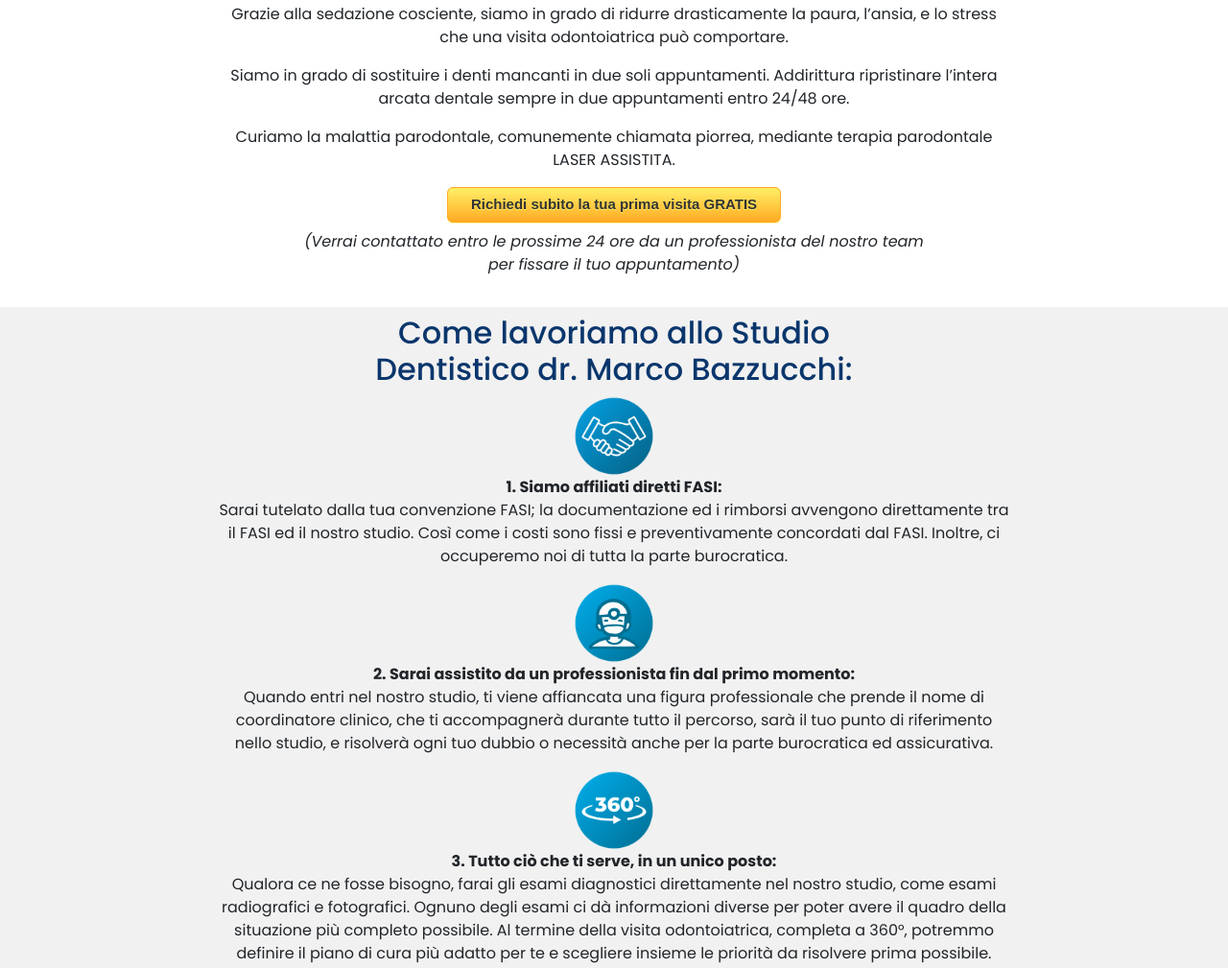
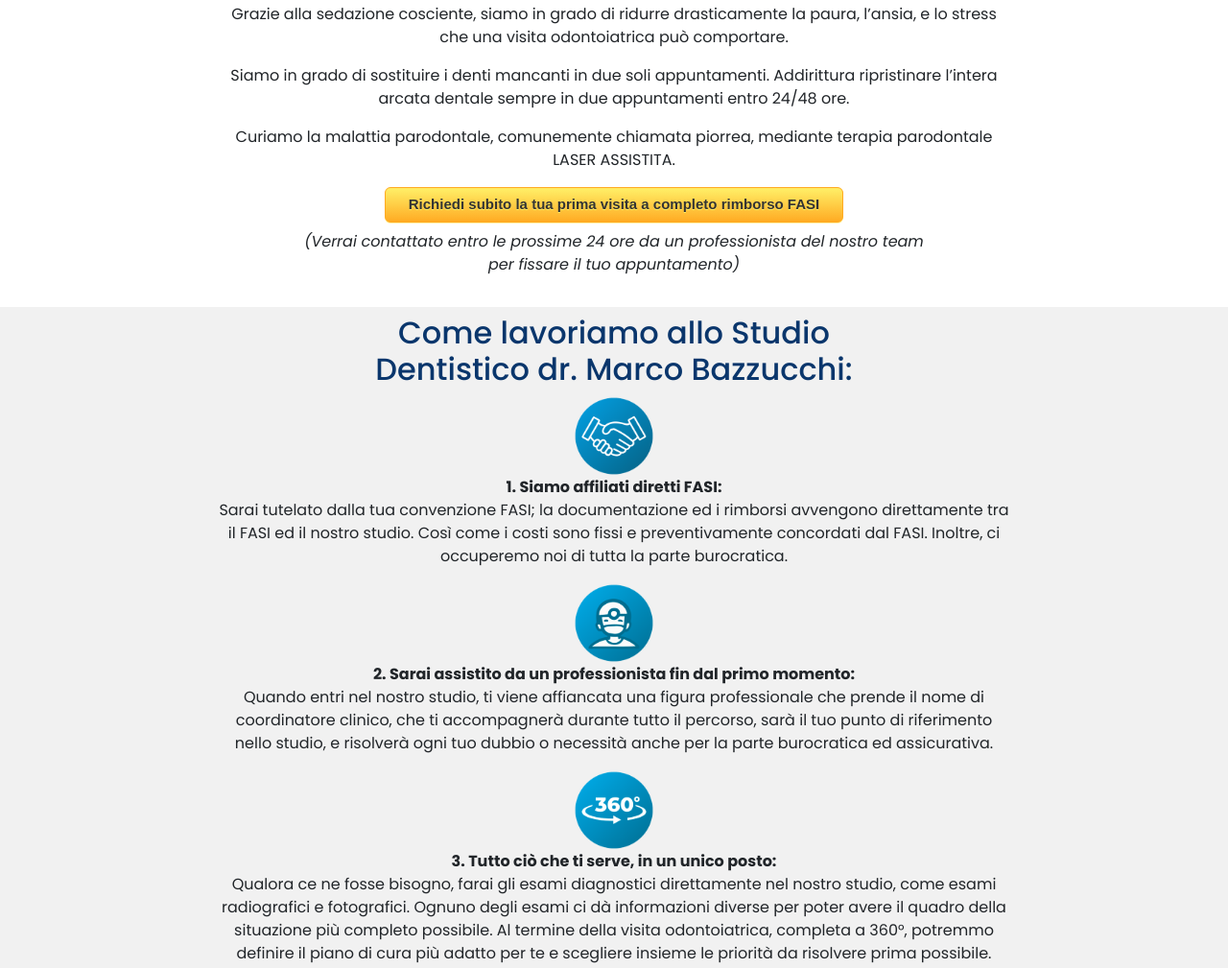
Before and after one commit to MarcoBazzucchi1/landfasi, a plain HTML site: page index.html in a window 1280 px wide. Shown: the part 756-1765 px from the top of the page at 96% size. Drawn offline with nearby package versions, Linux system fonts and the light colour scheme.

Commit message:
aggiornamento index

```diff
--- a/index.html
+++ b/index.html
@@ -60,7 +60,7 @@
                 <p> Curiamo la malattia parodontale, comunemente chiamata piorrea, mediante terapia parodontale LASER
                     ASSISTITA.
                 </p>
-                <a href="#contatto" class="myButton">Richiedi subito la tua prima visita GRATIS</a>
+                <a href="#contatto" class="myButton">Richiedi subito la tua prima visita a completo rimborso FASI</a>
                 <p class="mt-2"><i>(Verrai contattato entro le prossime 24 ore da un professionista del nostro team<br>
                     per
                     fissare il tuo appuntamento)
@@ -182,7 +182,7 @@
 <div class="container mt-3">
     <div class="row">
         <div class="col-12 text-center">
-            <a href="#contatto" class="myButton">Richiedi subito la tua prima visita GRATIS</a>
+            <a href="#contatto" class="myButton">Richiedi subito la tua prima visita a completo rimborso FASI</a>
             <p><i>(Verrai contattato entro le prossime 24 ore da un professionista del nostro team <br>per fissare il tuo appuntamento)
             </i></p>
             <hr>
@@ -288,7 +288,7 @@
 <!--                <svg width="100%" height="386" viewBox="0 0 699 386" fill="none" xmlns="http://www.w3.org/2000/svg">-->
 <!--                <rect width="699" height="386" fill="#D9D9D9"/>-->
 <!--            </svg>-->
-                <a href="#contatto" class="myButton mt-3 mb-2">Richiedi subito la tua prima visita GRATIS</a>
+                <a href="#contatto" class="myButton mt-3 mb-2">Richiedi subito la tua prima visita a completo rimborso FASI</a>
                 <p><i>(Verrai contattato entro le prossime 24 ore da un professionista del nostro team <br>per fissare il tuo appuntamento)
                 </i></p>
                 <h2 class="section1 text-center mt-3">Perchè scegliere noi?</h2>
@@ -330,7 +330,7 @@
     <div class="row d-flex justify-content-center">
         <div class="col-md-9 text-center">
             <img src="./img/dicono.png" class="img-fluid w-50" alt="marco"></div>
-        <a href="#contatto" class="myButton w-50 mt-3 mb-4">Richiedi subito la tua prima visita GRATIS</a>
+        <a href="#contatto" class="myButton w-50 mt-3 mb-4">Richiedi subito la tua prima visita a completo rimborso FASI</a>
         </div>
     </div>
 </div>
```
